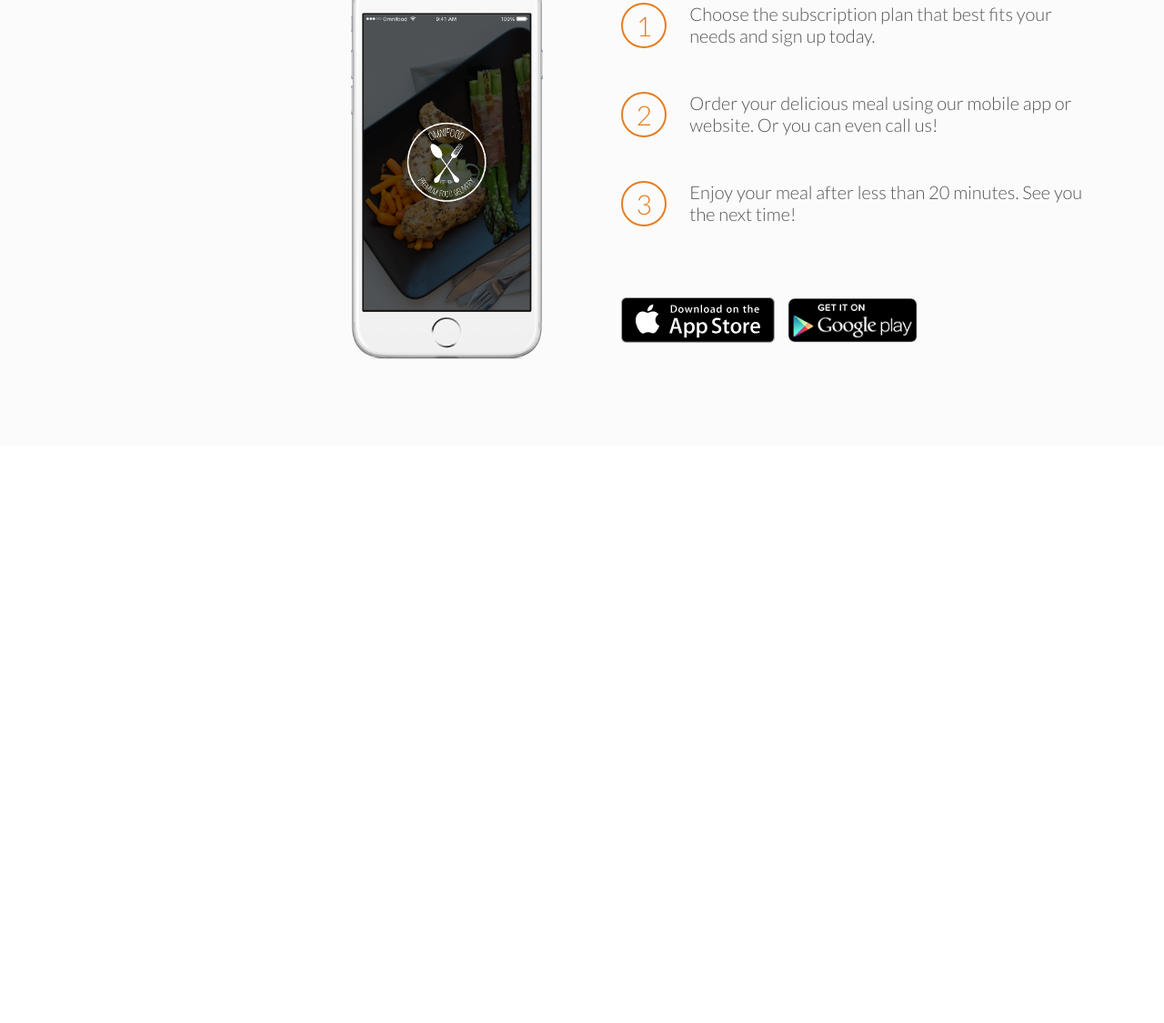
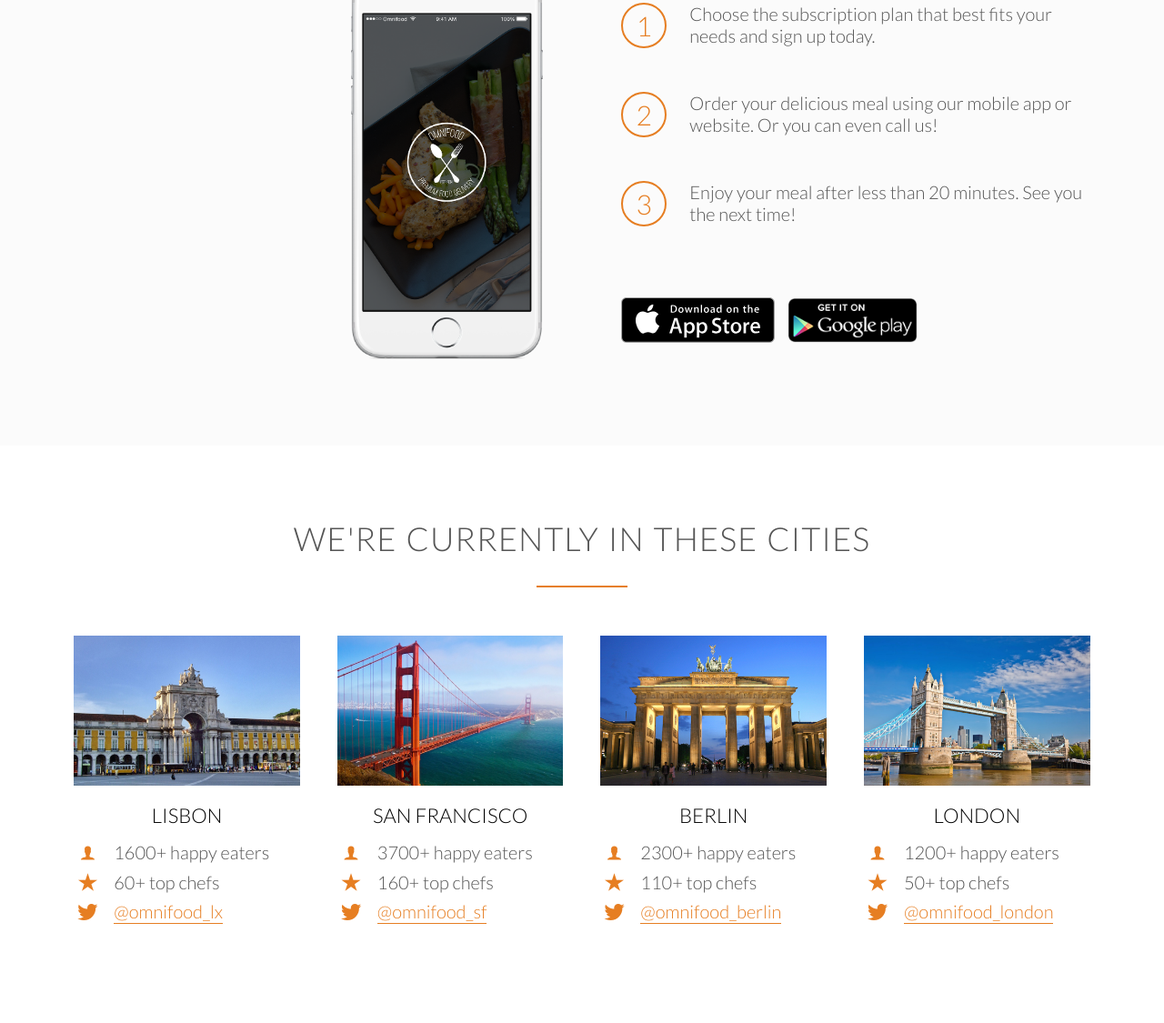
Before and after one commit to MishaKysliuk/food-responsive-website, a plain HTML site: page index.html in a window 1280 px wide. Shown: the part 2259-3384 px from the top of the page at 91% size. Before the commit the page ends 2749 px from the top, so only its background shows below. Drawn offline with Linux system fonts and the light colour scheme; files whose address does not match are found by name.

Commit message:
Cities section added

```diff
--- a/index.html
+++ b/index.html
@@ -155,6 +155,78 @@
         </div>
     </section>
 
+    <section class="section-cities">
+        <div class="row">
+            <h2>We're currently in these cities</h2>
+        </div>
+        <div class="row">
+            <div class="col span-1-of-4 box">
+                <img src="resources/img/lisbon-3.jpg" alt="Lisbon">
+                <h3>Lisbon</h3>
+                <div class="city-feature">
+                    <i class="ion-ios-person icon-small"></i>
+                    1600+ happy eaters
+                </div>
+                <div class="city-feature">
+                    <i class="ion-ios-star icon-small"></i>
+                    60+ top chefs
+                </div>
+                <div class="city-feature">
+                    <i class="ion-social-twitter icon-small"></i>
+                    <a href="#">@omnifood_lx</a>
+                </div>
+            </div>
+            <div class="col span-1-of-4 box">
+                <img src="resources/img/san-francisco.jpg" alt="San Francisco">
+                <h3>San Francisco</h3>
+                <div class="city-feature">
+                    <i class="ion-ios-person icon-small"></i>
+                    3700+ happy eaters
+                </div>
+                <div class="city-feature">
+                    <i class="ion-ios-star icon-small"></i>
+                    160+ top chefs
+                </div>
+                <div class="city-feature">
+                    <i class="ion-social-twitter icon-small"></i>
+                    <a href="#">@omnifood_sf</a>
+                </div>
+            </div>
+            <div class="col span-1-of-4 box">
+                <img src="resources/img/berlin.jpg" alt="Berlin">
+                <h3>Berlin</h3>
+                <div class="city-feature">
+                    <i class="ion-ios-person icon-small"></i>
+                    2300+ happy eaters
+                </div>
+                <div class="city-feature">
+                    <i class="ion-ios-star icon-small"></i>
+                    110+ top chefs
+                </div>
+                <div class="city-feature">
+                    <i class="ion-social-twitter icon-small"></i>
+                    <a href="#">@omnifood_berlin</a>
+                </div>
+            </div>
+            <div class="col span-1-of-4 box">
+                <img src="resources/img/london.jpg" alt="London">
+                <h3>London</h3>
+                <div class="city-feature">
+                    <i class="ion-ios-person icon-small"></i>
+                    1200+ happy eaters
+                </div>
+                <div class="city-feature">
+                    <i class="ion-ios-star icon-small"></i>
+                    50+ top chefs
+                </div>
+                <div class="city-feature">
+                    <i class="ion-social-twitter icon-small"></i>
+                    <a href="#">@omnifood_london</a>
+                </div>
+            </div>
+        </div>
+    </section>
+
 </body>
 
 </html>
--- a/resources/css/style.css
+++ b/resources/css/style.css
@@ -103,6 +103,37 @@ h2:after {
     margin-bottom: 10px;
     text-align: center;
 }
+
+.icon-small {
+    display: inline-block;
+    width: 30px;
+    text-align: center;
+    color: #e67e22;
+    font-size: 120%;
+    margin-right: 10px;
+
+    line-height: 120%;
+    vertical-align: middle;
+    margin-top: -4px;
+}
+
+/* ----- LINKS ----- */
+
+a:link,
+a:visited {
+    color: #e67e22;
+    text-decoration: none;
+    padding-bottom: 1px;
+    border-bottom: 1px solid #e67e22;
+    transition: border 0.2s, color 0.2s;
+}
+
+a:hover,
+a:active {
+    color: #555;
+    border-bottom: 1px solid transparent;
+}
+
 
 
 /* ----- BUTTONS ----- */
@@ -294,8 +325,27 @@ header {
     margin-right: 25px;
 }
 
+.btn-app:link,
+.btn-app:visited {
+    border: 0;
+}
+
 .btn-app img {
     height: 50px;
     width: auto;
     margin-right: 10px;
 }
+
+/* ----------------------------------------------- */
+/* CITIES */
+/* ----------------------------------------------- */
+
+.box img {
+    width: 100%;
+    height: auto;
+    margin-bottom: 15px;
+}
+
+.city-feature {
+    margin-bottom: 5px;
+}
```
Also changed, not shown: resources/img/berlin.jpg (added), resources/img/lisbon-3.jpg (added), resources/img/london.jpg (added), resources/img/san-francisco.jpg (added).
